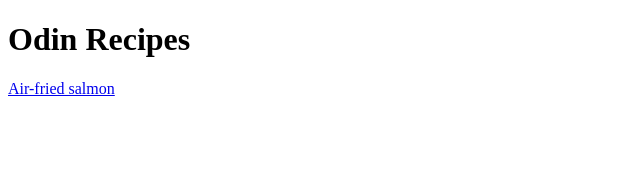
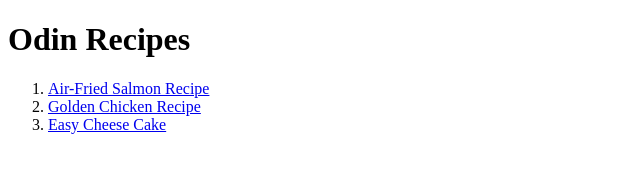
Before and after one commit to simplepoet/odin_recipes, a plain HTML site: page index.html in a window 1280 px wide. Shown: the whole page, without its empty margins (0-640 px from the left). Drawn offline with Linux system fonts and the light colour scheme.

Commit message:
connected recipe page to index

```diff
--- a/index.html
+++ b/index.html
@@ -5,9 +5,14 @@
         <Title>Recipe website</Title>
     </head>
     <body>
+
         <h1>Odin Recipes</h1>
 
-        <a href="./recipes/salmon.html">Air-fried salmon</a>
+        <ol>
+        <li><a href="./recipes/salmon.html" target="_blank">Air-Fried Salmon Recipe</a></li>
+        <li><a href="./recipes/chicken.html" target="_blank">Golden Chicken Recipe</a></li>
+        <li><a href="./recipes/cheesecake.html" target="_blank">Easy Cheese Cake</a></li>
+        </ol>
 
     </body>
 </html>
```
